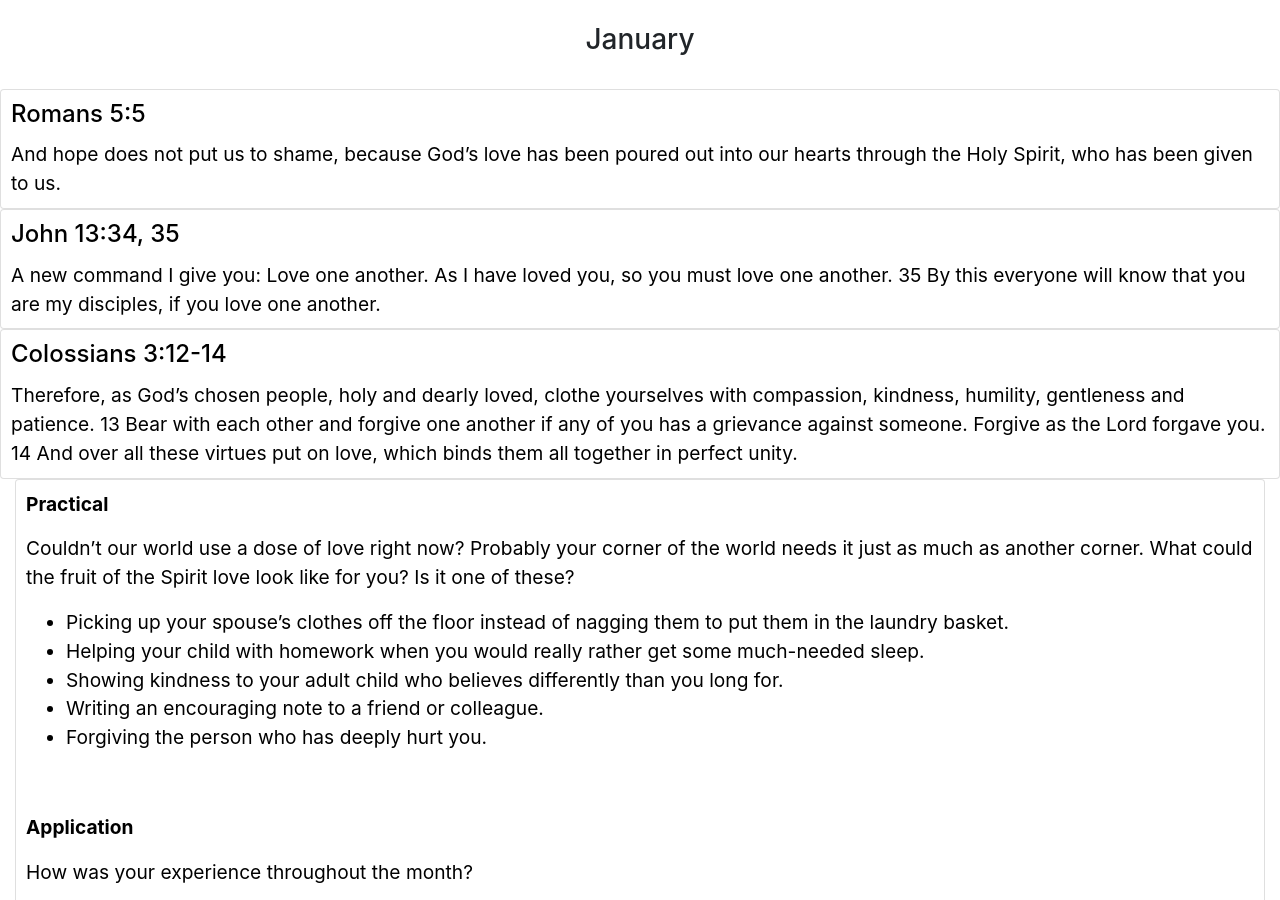
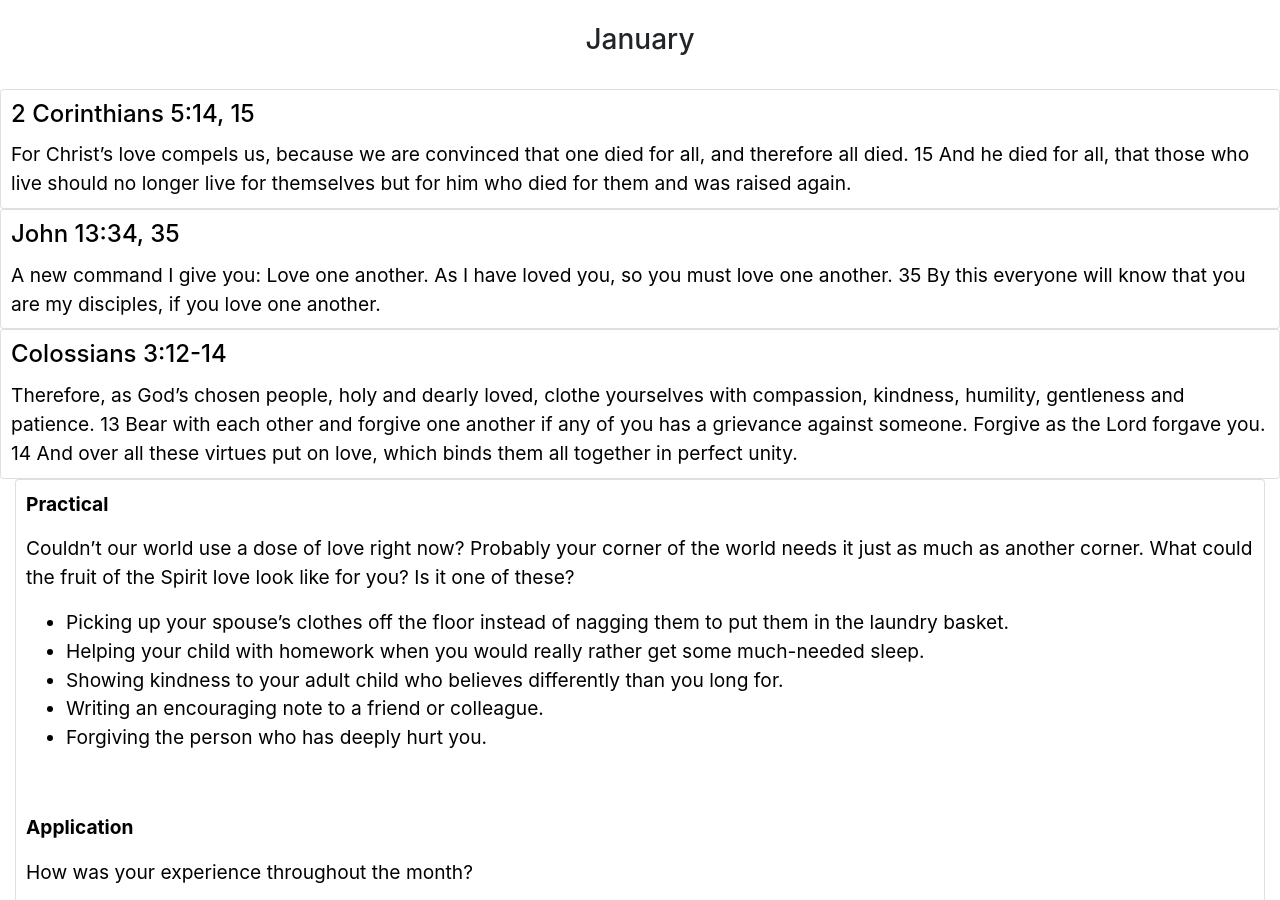
Before and after one commit to verfran/21msin21, a React (Create React App) app: page / in a window 1280 px wide. Shown: the part 1280-2180 px from the top of the page. Built offline with nearby package versions, Linux system fonts and the light colour scheme.

Commit message:
verse changed to 2 Cor:5:14,15

```diff
--- a/src/MonthContainer.js
+++ b/src/MonthContainer.js
@@ -25,7 +25,7 @@ class MonthContainer extends Component {
             jan: {
                 "name": "January",
                 "scriptures": [
-                    { "id": "Romans 5:5  ", "verse": "And hope does not put us to shame, because God’s love has been poured out into our hearts through the Holy Spirit, who has been given to us." },
+                    { "id": "2 Corinthians 5:14, 15", "verse": "For Christ’s love compels us, because we are convinced that one died for all, and therefore all died. 15 And he died for all, that those who live should no longer live for themselves but for him who died for them and was raised again." },
                     { "id": "John 13:34, 35", "verse": "A new command I give you: Love one another. As I have loved you, so you must love one another. 35 By this everyone will know that you are my disciples, if you love one another." },
                     { "id": "Colossians 3:12-14", "verse": "Therefore, as God’s chosen people, holy and dearly loved, clothe yourselves with compassion, kindness, humility, gentleness and patience. 13 Bear with each other and forgive one another if any of you has a grievance against someone. Forgive as the Lord forgave you. 14 And over all these virtues put on love, which binds them all together in perfect unity." },
                 ],
```
